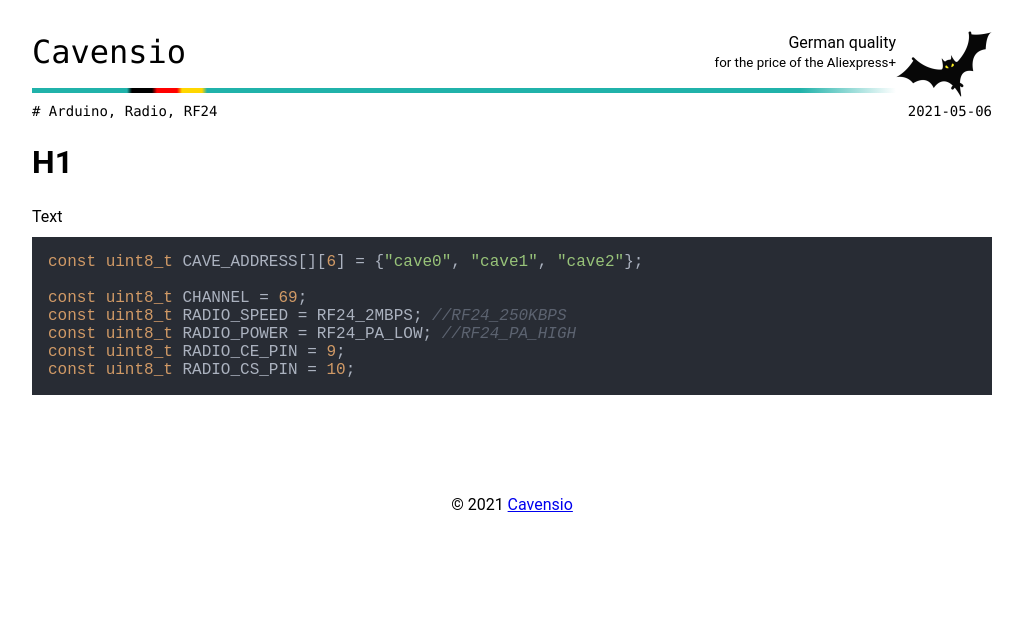
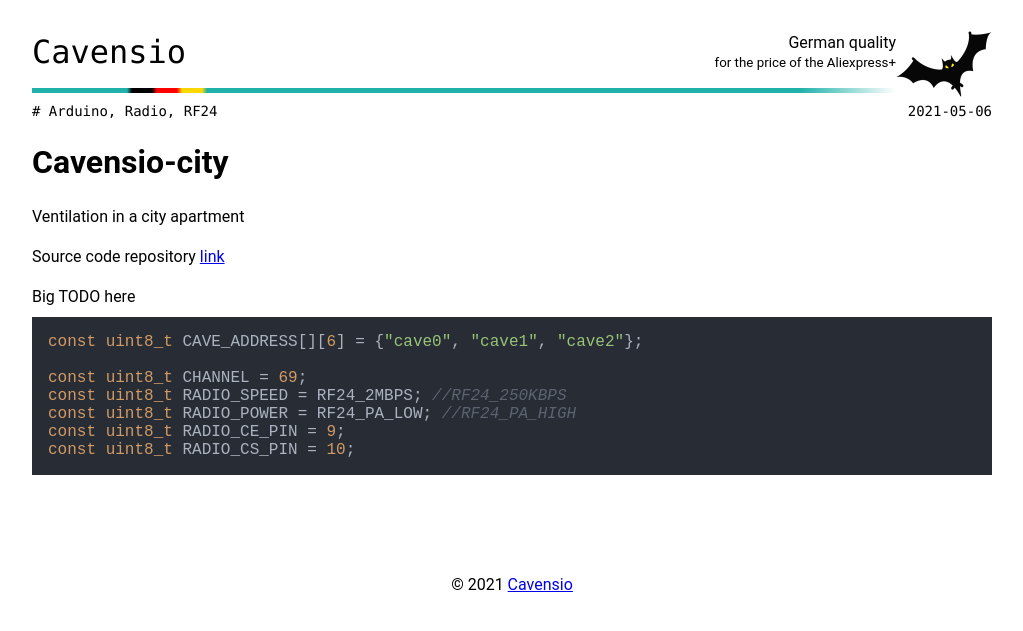
Before and after one commit to cavensio/cavensio.github.io, a Jekyll site: the page built from _posts/2021-05-06-cavensio-city.md, in a window 1280 px wide. Shown: the top 631 px of the page, without its empty margins (128-1151 px from the left). Built offline with Jekyll 4.4.1, drawn with Linux system fonts in a browser that asks for light colours; nearby versions of some CDN libraries.

Commit message:
add cavensio-city project

````diff
--- a/_posts/2021-05-06-demo.md
+++ b/_posts/2021-05-06-cavensio-city.md
@@ -1,14 +1,17 @@
 ---
-title: Demo
+title: Cavensio-city
 tags: [Arduino, Radio, RF24]
-desc: Demo description
+desc: Ventilation in a city apartment
 date: 2021-05-06
 ---
 
-# H1
+# Cavensio-city
 
-Text
+Ventilation in a city apartment
 
+Source code repository [link](https://github.com/cavensio/cavensio-city)
+
+Big TODO here
 ```c
 const uint8_t CAVE_ADDRESS[][6] = {"cave0", "cave1", "cave2"};
 
````
Also changed, not shown: assets/images/icon-512.png (added).
